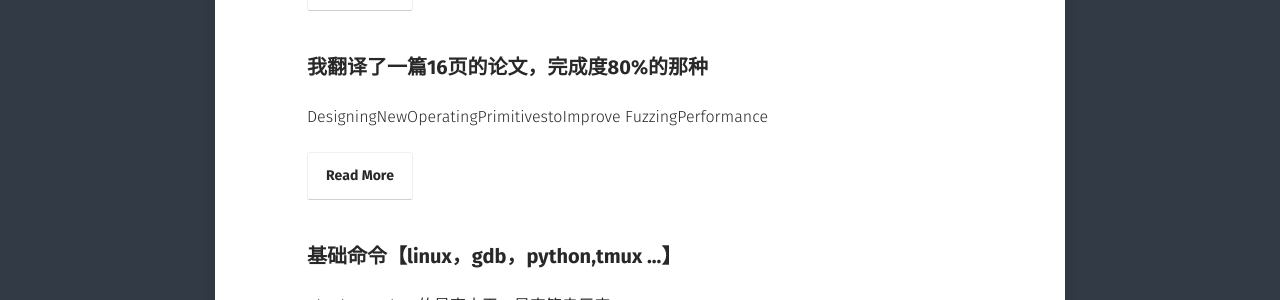
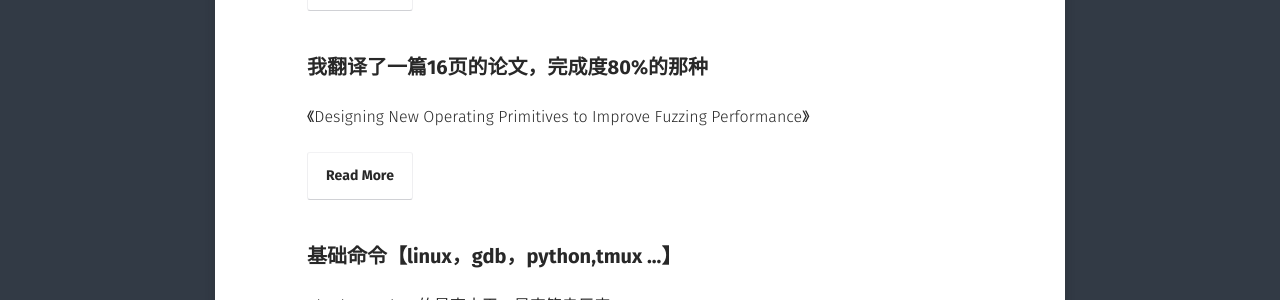
Before and after one commit to RhythmMark/RhythmMark.github.io, a Jekyll site: the page built from posts/index.md, in a window 1280 px wide and 900 px high, scrolled down 316 px. Shown: the part 153-453 px from the top of the window. Built offline with Jekyll 4.4.1, drawn with Linux system fonts in a browser that asks for light colours; some web fonts are replaced; comment, search, counter and statistics services are not loaded.

Commit message:
Update 2019-04-02-Improve Fuzzing Performance.md

```diff
--- a/_posts/2019-04-02-Improve Fuzzing Performance.md
+++ b/_posts/2019-04-02-Improve Fuzzing Performance.md
@@ -2,7 +2,7 @@
 layout: post
 title: " 我翻译了一篇16页的论文，完成度80%的那种"
 date: 2019-04-02
-excerpt: "DesigningNewOperatingPrimitivestoImprove FuzzingPerformance"
+excerpt: "《Designing New Operating Primitives to Improve Fuzzing Performance》"
 tags: [fuzz,afl,libfuzzer,snapshot,share memory log]
 feature:  http://ccs17.unam.mx/images/logo.png
 comments: true
```
